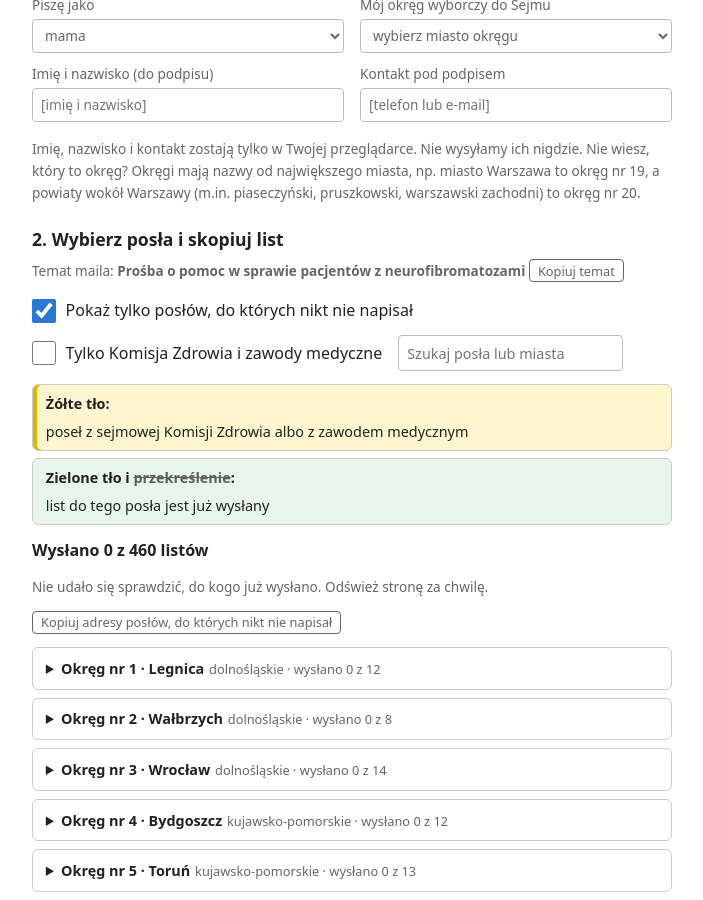
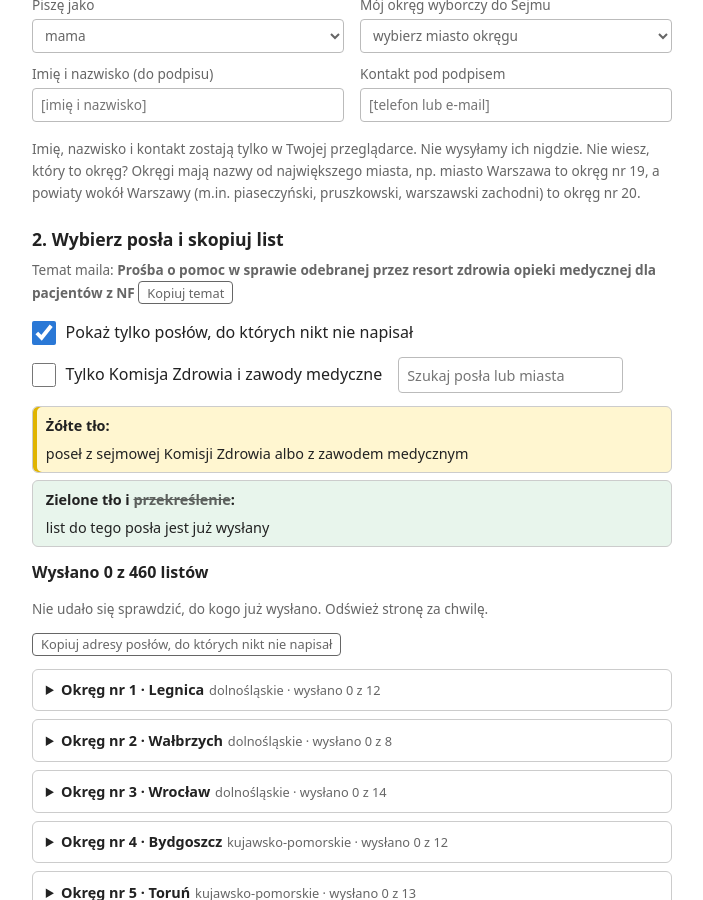
Before and after one commit to sylwiaeb/nf1news, a Jekyll site: the page built from napisz-do-posla.html, in a window 1280 px wide and 900 px high, scrolled down 522 px. Shown: the whole window, without its empty margins (288-991 px from the left). Built offline with Jekyll 4.4.1, drawn with Linux system fonts in a browser that asks for light colours.

Commit message:
Napisz do posła: nowy temat maila
Co-Authored-By: Claude Opus 5.5 <noreply@anthropic.com>
Claude-Session: https://claude.ai/code/session_019jaYARiPE6Frw2ACyjsLsX

```diff
--- a/napisz-do-posla.html
+++ b/napisz-do-posla.html
@@ -84,7 +84,7 @@ description: "Lista posłów w podziale na 41 okręgi wyborcze, z gotową treśc
   <p class="stan">Imię, nazwisko i kontakt zostają tylko w Twojej przeglądarce. Nie wysyłamy ich nigdzie. Nie wiesz, który to okręg? Okręgi mają nazwy od największego miasta, np. miasto Warszawa to okręg nr 19, a powiaty wokół Warszawy (m.in. piaseczyński, pruszkowski, warszawski zachodni) to okręg nr 20.</p>
 
   <h2 class="krok">2. Wybierz posła i skopiuj list</h2>
-  <p class="stan">Temat maila: <strong id="temat">Prośba o pomoc w sprawie pacjentów z neurofibromatozami</strong> <button type="button" class="btn small" data-akcja="temat">Kopiuj temat</button></p>
+  <p class="stan">Temat maila: <strong id="temat">Prośba o pomoc w sprawie odebranej przez resort zdrowia opieki medycznej dla pacjentów z NF</strong> <button type="button" class="btn small" data-akcja="temat">Kopiuj temat</button></p>
   <div class="filtry">
     <label class="chk" for="tylkoWolni"><input type="checkbox" id="tylkoWolni" checked> Pokaż tylko posłów, do których nikt nie napisał</label>
     <label class="chk" for="tylkoZdr"><input type="checkbox" id="tylkoZdr"> Tylko Komisja Zdrowia i zawody medyczne</label>
@@ -108,7 +108,7 @@ description: "Lista posłów w podziale na 41 okręgi wyborcze, z gotową treśc
   // Pusty = zaznaczenia zapisują się tylko w tej przeglądarce.
   var ZAPIS = 'https://wyslane.wild-hill-302d.workers.dev';
   var DANE = {{ site.data.poslowie_okregi | jsonify }};
-  var TEMAT = 'Prośba o pomoc w sprawie pacjentów z neurofibromatozami';
+  var TEMAT = 'Prośba o pomoc w sprawie odebranej przez resort zdrowia opieki medycznej dla pacjentów z NF';
   var $ = function (s) { return document.querySelector(s); };
   var ls = {
     get: function (k, d) { try { var v = localStorage.getItem(k); return v === null ? d : v; } catch (e) { return d; } },
```
